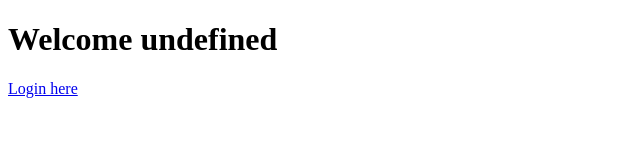
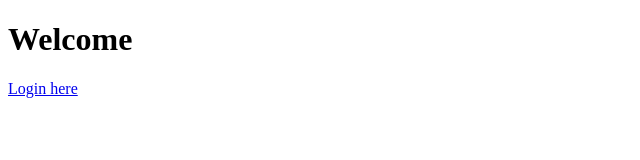
Before and after one commit to Harpreetd/login_task, a website: page pages/index.html in a window 1280 px wide. Shown: the whole page, without its empty margins (0-640 px from the left). Drawn offline with Linux system fonts and the light colour scheme.

Commit message:
current user's name with welcome message working

```diff
--- a/pages/index.html
+++ b/pages/index.html
@@ -11,18 +11,30 @@
     <a href="login">Login here</a>
   </body>
   <script>
-    const getCookie = () => {
-      const cookieDecoded = decodeURIComponent(document.cookie);
-      const cookieData = cookieDecoded.split("=");
+    const getCookie = (cookieName) => {
+      const cookieArray = document.cookie.split(";");
+      console.log(cookieArray);
+      for (let i = 0; i < cookieArray.length; i++) {
+        let cookiePair = cookieArray[i].split("=");
+        console.log(cookiePair);
 
-      console.log(cookieData);
-
-      if (cookieData === undefined) {
+        if (cookieName === cookiePair[0].trim()) {
+          console.log(cookiePair[1]);
+          return decodeURIComponent(cookiePair[1]);
+        } else {
+          return null;
+        }
+      }
+    };
+    const checkCookie = () => {
+      let currentUser = getCookie("username");
+      console.log(currentUser);
+      if (currentUser === " ") {
         document.getElementById("currentUser").innerText = "New user";
       } else {
-        document.getElementById("currentUser").innerText = cookieData[1];
+        document.getElementById("currentUser").innerText = currentUser;
       }
     };
-    getCookie();
+    checkCookie();
   </script>
 </html>
```
